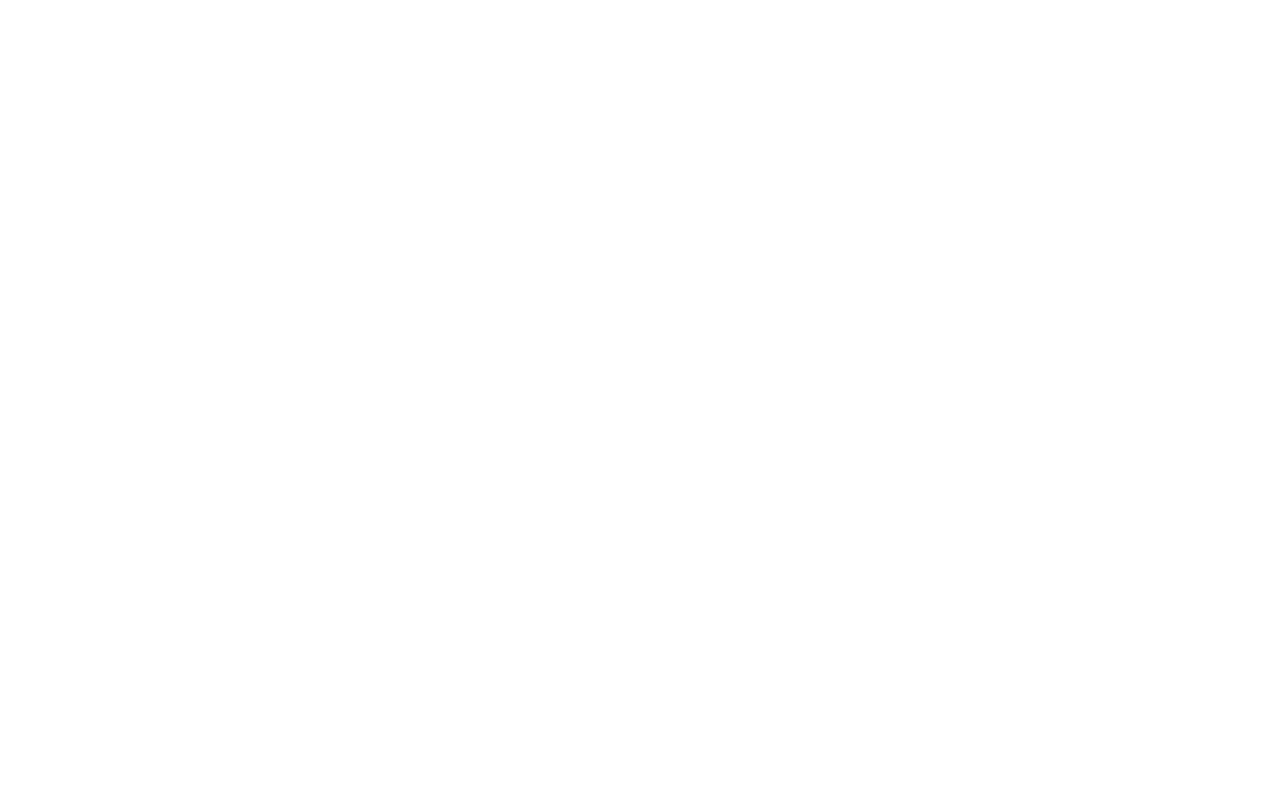
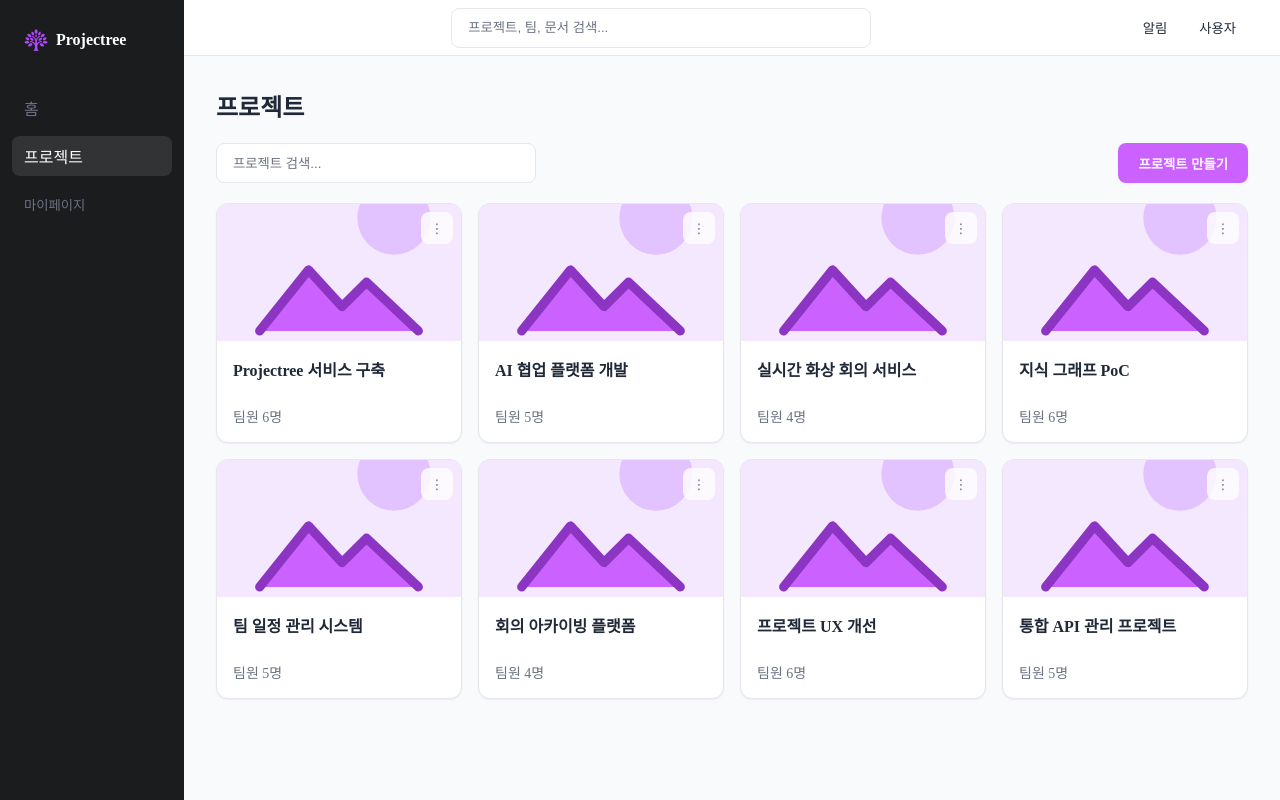
Before and after one commit to Tokwasp/Projectree, a React (Vite) app in the folder Frontend/: page /projects in a window 1280 px wide. Before the commit this address had no page. Built offline with nearby package versions, Linux system fonts and the light colour scheme.

Commit message:
S15P11D205-63: feat: 프로젝트 목록 및 검색 구현

```diff
--- a/Frontend/src/App.tsx
+++ b/Frontend/src/App.tsx
@@ -3,6 +3,7 @@
 import AppLayout from "./layout/AppLayout";
 import Landing from "./pages/Landing";
 import HomePage from "./pages/HomePage";
+import ProjectPage from "./pages/ProjectPage";
 
 function App() {
   return (
@@ -13,6 +14,7 @@
 
       <Route element={<AppLayout />}>
         <Route path="/home" element={<HomePage />} />
+        <Route path="/projects" element={<ProjectPage />} />
       </Route>
     </Routes>
   );
--- a/Frontend/src/components/common/Sidebar.tsx
+++ b/Frontend/src/components/common/Sidebar.tsx
@@ -1,3 +1,4 @@
+import { NavLink } from "react-router-dom";
 import Logo from "../../assets/logo.svg";
 import style from "../../css/components/common/Sidebar.module.css";
 
@@ -10,16 +11,23 @@
       </div>
 
       <nav className={style.navigation} aria-label="주요 메뉴">
-        <button
-          className={`${style.menuButton} ${style.menuButtonActive}`}
-          type="button"
+        <NavLink
+          className={({ isActive }) =>
+            `${style.menuButton} ${isActive ? style.menuButtonActive : ""}`
+          }
+          to="/home"
         >
           홈
-        </button>
+        </NavLink>
 
-        <button className={style.menuButton} type="button">
+        <NavLink
+          className={({ isActive }) =>
+            `${style.menuButton} ${isActive ? style.menuButtonActive : ""}`
+          }
+          to="/projects"
+        >
           프로젝트
-        </button>
+        </NavLink>
 
         <button className={style.menuButton} type="button">
           마이페이지
--- /dev/null
+++ b/Frontend/src/components/project/ProjectListSection.tsx
@@ -0,0 +1,37 @@
+import ProjectCard from "./ProjectCard";
+import ProjectToolbar from "./ProjectToolbar";
+import type { ProjectSummary } from "../../types/Project";
+import style from "../../css/components/project/ProjectListSection.module.css";
+
+interface ProjectListSectionProps {
+  projects: ProjectSummary[];
+  searchKeyword: string;
+  onSearchChange: (value: string) => void;
+}
+
+export default function ProjectListSection({
+  projects,
+  searchKeyword,
+  onSearchChange,
+}: ProjectListSectionProps) {
+  return (
+    <section className={style.section}>
+      <h1 className={style.title}>프로젝트</h1>
+
+      <ProjectToolbar
+        searchKeyword={searchKeyword}
+        onSearchChange={onSearchChange}
+      />
+
+      {projects.length > 0 ? (
+        <div className={style.projectGrid}>
+          {projects.map((project) => (
+            <ProjectCard key={project.projectId} project={project} />
+          ))}
+        </div>
+      ) : (
+        <p className={style.emptyMessage}>검색 결과가 없습니다.</p>
+      )}
+    </section>
+  );
+}
--- /dev/null
+++ b/Frontend/src/components/project/ProjectToolbar.tsx
@@ -0,0 +1,28 @@
+import style from "../../css/components/project/ProjectToolbar.module.css";
+
+interface ProjectToolbarProps {
+  searchKeyword: string;
+  onSearchChange: (value: string) => void;
+}
+
+export default function ProjectToolbar({
+  searchKeyword,
+  onSearchChange,
+}: ProjectToolbarProps) {
+  return (
+    <div className={style.toolbar}>
+      <input
+        className={style.searchInput}
+        type="search"
+        value={searchKeyword}
+        placeholder="프로젝트 검색..."
+        aria-label="프로젝트 검색"
+        onChange={(event) => onSearchChange(event.target.value)}
+      />
+
+      <button className={style.createButton} type="button">
+        프로젝트 만들기
+      </button>
+    </div>
+  );
+}
--- a/Frontend/src/css/components/common/Sidebar.module.css
+++ b/Frontend/src/css/components/common/Sidebar.module.css
@@ -31,6 +31,8 @@
 }
 
 .menuButton {
+  display: flex;
+  align-items: center;
   width: 100%;
   height: var(--space-10);
   padding: 0 var(--space-3);
@@ -39,6 +41,7 @@
   border: 0;
   border-radius: var(--radius-md);
   text-align: left;
+  text-decoration: none;
   cursor: pointer;
 }
 
--- /dev/null
+++ b/Frontend/src/css/components/project/ProjectListSection.module.css
@@ -0,0 +1,40 @@
+.section {
+  display: flex;
+  flex-direction: column;
+  gap: var(--space-5);
+  width: 100%;
+}
+
+.title {
+  margin: 0;
+  color: var(--color-text);
+  font-size: var(--text-2xl);
+  font-weight: var(--font-semibold);
+}
+
+.projectGrid {
+  display: grid;
+  grid-template-columns: repeat(4, minmax(0, 1fr));
+  gap: var(--space-4);
+}
+
+.emptyMessage {
+  margin: 0;
+  padding: var(--space-12);
+  color: var(--color-secondary);
+  border: 1px dashed var(--color-border);
+  border-radius: var(--radius-lg);
+  text-align: center;
+}
+
+@media (max-width: 1200px) {
+  .projectGrid {
+    grid-template-columns: repeat(2, minmax(0, 1fr));
+  }
+}
+
+@media (max-width: 768px) {
+  .projectGrid {
+    grid-template-columns: 1fr;
+  }
+}
--- /dev/null
+++ b/Frontend/src/css/components/project/ProjectToolbar.module.css
@@ -0,0 +1,56 @@
+.toolbar {
+  display: flex;
+  align-items: center;
+  justify-content: space-between;
+  gap: var(--space-4);
+}
+
+.searchInput {
+  width: 100%;
+  max-width: 320px;
+  height: var(--space-10);
+  padding: 0 var(--space-4);
+  color: var(--color-text);
+  background: var(--color-white);
+  border: 1px solid var(--color-border);
+  border-radius: var(--radius-md);
+  outline: none;
+}
+
+.searchInput::placeholder {
+  color: var(--color-secondary);
+}
+
+.searchInput:focus {
+  border-color: var(--color-primary);
+}
+
+.createButton {
+  height: var(--space-10);
+  padding: 0 var(--space-5);
+  color: var(--color-white);
+  background: var(--color-primary);
+  border: 0;
+  border-radius: var(--radius-md);
+  font-weight: var(--font-semibold);
+  cursor: pointer;
+}
+
+.createButton:hover {
+  filter: brightness(0.95);
+}
+
+@media (max-width: 768px) {
+  .toolbar {
+    align-items: stretch;
+    flex-direction: column;
+  }
+
+  .searchInput {
+    max-width: none;
+  }
+
+  .createButton {
+    align-self: flex-end;
+  }
+}
--- /dev/null
+++ b/Frontend/src/pages/ProjectPage.tsx
@@ -0,0 +1,21 @@
+import { useState } from "react";
+import ProjectListSection from "../components/project/ProjectListSection";
+import { mockProjects } from "../mocks/ProjectMocks";
+
+export default function ProjectPage() {
+  const [searchKeyword, setSearchKeyword] = useState("");
+
+  const normalizedKeyword = searchKeyword.trim().toLowerCase();
+
+  const filteredProjects = mockProjects.filter((project) =>
+    project.title.toLowerCase().includes(normalizedKeyword),
+  );
+
+  return (
+    <ProjectListSection
+      projects={filteredProjects}
+      searchKeyword={searchKeyword}
+      onSearchChange={setSearchKeyword}
+    />
+  );
+}
```
